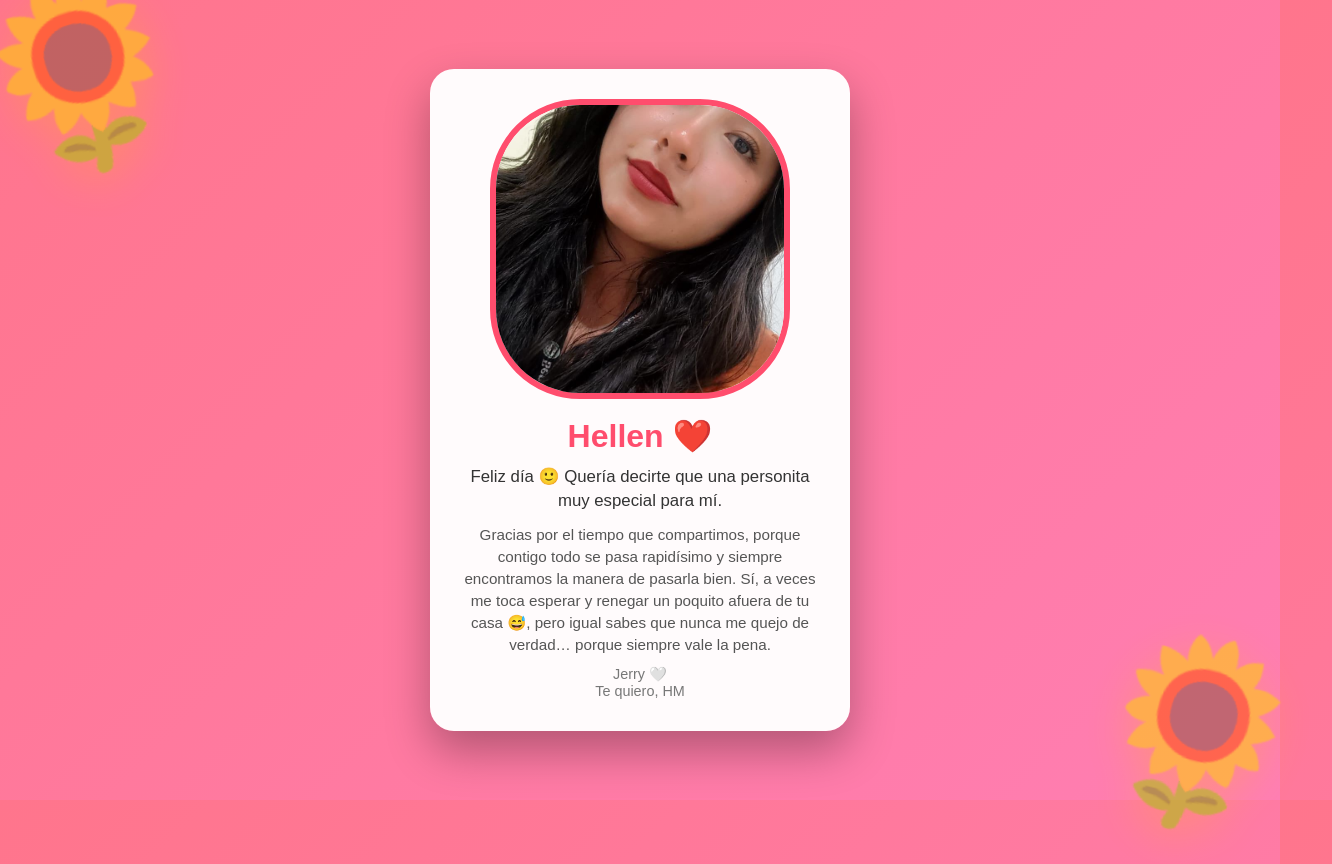
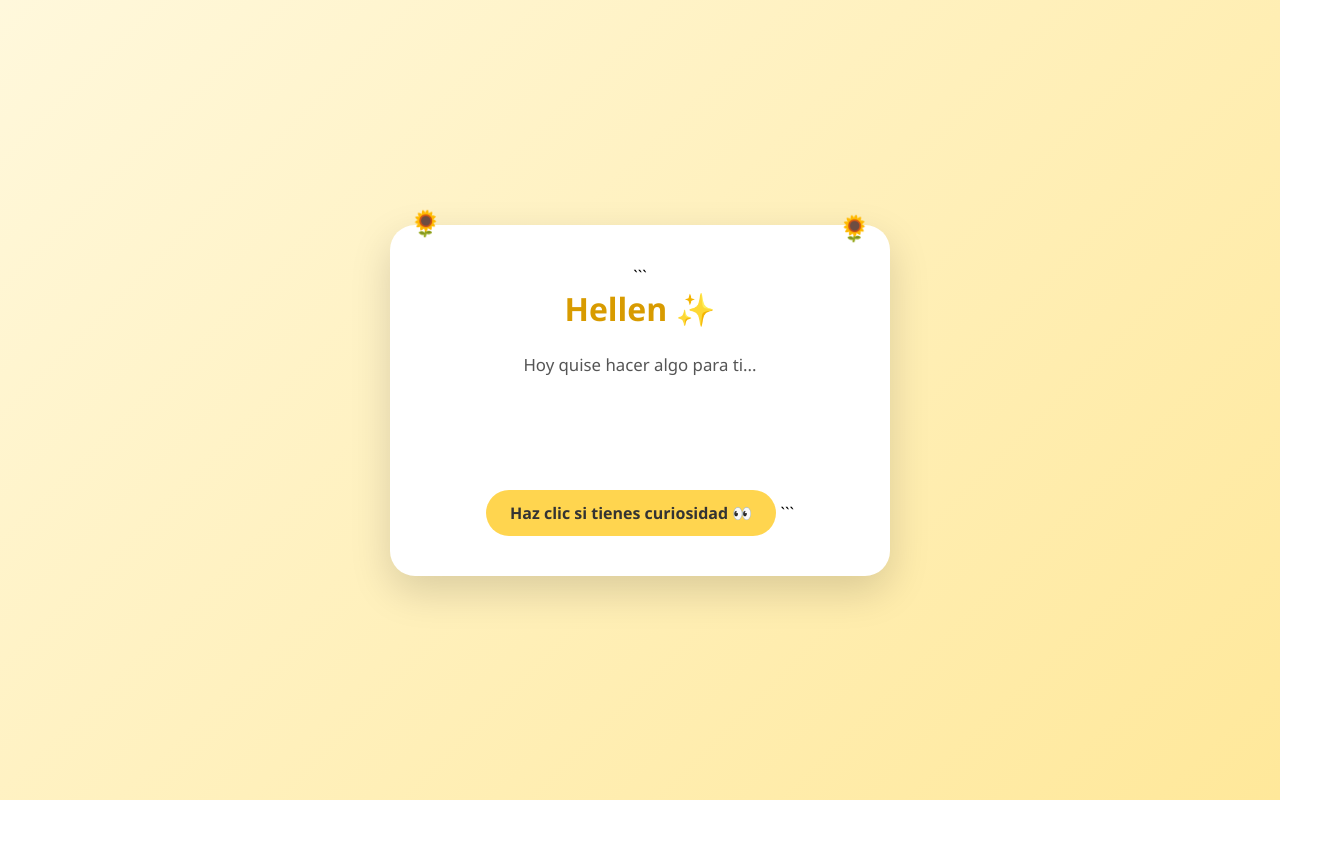
Before and after one commit to hmontalvom0412/hmm, a plain HTML site: page index.html in a window 1280 px wide. Shown: the whole page, 1332 px wide, since content can reach past the window. After the commit the page ends 800 px from the top, so only its background shows below. Drawn offline with Linux system fonts and the light colour scheme.

Commit message:
actualizacion

````diff
--- a/index.html
+++ b/index.html
@@ -1,53 +1,181 @@
 <!DOCTYPE html>
+
 <html lang="es">
 <head>
-    <meta charset="UTF-8">
-    <meta name="viewport" content="width=device-width, initial-scale=1.0">
-    <title>Feliz 14 Hellen❤️</title>
-    <link rel="stylesheet" href="styles.css">
+<meta charset="UTF-8">
+<meta name="viewport" content="width=device-width, initial-scale=1.0">
+<title>🌻Hellen, mi topo</title>
+
+<style>
+*{
+    margin:0;
+    padding:0;
+    box-sizing:border-box;
+    font-family:'Segoe UI',sans-serif;
+}
+
+body{
+    background: linear-gradient(135deg,#fff8dc,#ffe89a);
+    height:100vh;
+    display:flex;
+    justify-content:center;
+    align-items:center;
+    overflow:hidden;
+}
+
+.card{
+    background:white;
+    width:90%;
+    max-width:500px;
+    padding:40px;
+    border-radius:25px;
+    text-align:center;
+    box-shadow:0 15px 40px rgba(0,0,0,.15);
+    position:relative;
+}
+
+.sunflower{
+    position:absolute;
+    font-size:25px;
+    animation:float 4s ease-in-out infinite;
+}
+
+.sunflower:nth-child(1){
+    top:-15px;
+    left:20px;
+}
+
+.sunflower:nth-child(2){
+    top:-10px;
+    right:20px;
+}
+
+@keyframes float{
+    0%,100%{
+        transform:translateY(0);
+    }
+    50%{
+        transform:translateY(-10px);
+    }
+}
+
+h1{
+    color:#d89b00;
+    margin-bottom:20px;
+}
+
+#message{
+    min-height:120px;
+    line-height:1.8;
+    color:#555;
+    font-size:1.05rem;
+    transition:.3s;
+}
+
+button{
+    margin-top:20px;
+    border:none;
+    background:#ffd54f;
+    color:#333;
+    padding:12px 24px;
+    border-radius:30px;
+    cursor:pointer;
+    font-size:1rem;
+    font-weight:bold;
+    transition:.3s;
+}
+
+button:hover{
+    transform:scale(1.05);
+}
+
+.final{
+    color:#444;
+    animation:fadeIn 1s ease;
+}
+
+@keyframes fadeIn{
+    from{
+        opacity:0;
+        transform:translateY(10px);
+    }
+    to{
+        opacity:1;
+        transform:translateY(0);
+    }
+}
+</style>
+
 </head>
-<body class="sunflower-theme">
 
-<div class="wrapper">
-    <div class="card">
+<body>
 
-        <div class="photo">
-            <div class="slides">
-                <img src="img/hmmhcg.png" alt="Hellen">
-                <img src="img/img2.png" alt="Hellen">
-                <img src="img/img3.png" alt="Hellen">
-            </div>
-        </div>
+<div class="card">
 
-        <h1>Hellen ❤️</h1>
-<!--
-        <p class="message">
-            En este Día quiero recordarte<br>
-            lo especial que eres para mi 💕
-        </p>
+```
+<div class="sunflower">🌻</div>
+<div class="sunflower">🌻</div>
 
-        <p class="message small">
-            Gracias por cada sonrisa,<br>
-    cada momento, cada enojo y cada recuerdo compartido.
-        </p>
+<h1>Hellen ✨</h1>
 
-        <span class="date">Feliz 14 de Febrero ✨,HM💕</span>
---><p class="message">
-    Feliz día 🙂
-    Quería decirte que una personita muy especial para mí.
+<p id="message">
+    Hoy quise hacer algo para ti...
 </p>
 
-<p class="message small">
-Gracias por el tiempo que compartimos, porque contigo todo se pasa rapidísimo
-y siempre encontramos la manera de pasarla bien.
-Sí, a veces me toca esperar y renegar un poquito afuera de tu casa 😅,
-pero igual sabes que nunca me quejo de verdad… porque siempre vale la pena.
-</p>
+<button onclick="nextMessage()">
+    Haz clic si tienes curiosidad 👀
+</button>
+```
 
-<span class="date">Jerry 🤍<br>Te quiero, HM</span>
+</div>
 
-    </div>
-</div>
+<script>
+
+let step = 0;
+
+function nextMessage(){
+
+    const msg = document.getElementById("message");
+    const btn = document.querySelector("button");
+
+    step++;
+
+    if(step === 1){
+        msg.innerHTML = "Todavía no 😌";
+    }
+
+    else if(step === 2){
+        msg.innerHTML = "¿Segura que quieres verlo? 👀";
+    }
+
+    else if(step === 3){
+        msg.innerHTML = "Bueno... está bien 🌻";
+    }
+
+    else{
+        msg.innerHTML = `
+     Bueno si llegaste hasta aquí,
+significa que tu curiosidad volvió a ganar como siempre jajaja.
+
+La verdad, no escondí ningún gran secreto.
+
+Solo quería aprovechar este rincón de internet para decirte algo:
+
+Me encantas mucho,
+me gusta pasar tiempo contigo
+y sobre todo siempre es agradable encontrarte y mirar esos ojos chinitos que tienes.
+
+✨
+
+— Tom
+
+        `;
+
+        btn.style.display = "none";
+    }
+}
+
+</script>
 
 </body>
 </html>
````
Also changed, not shown: index2.html (added, +53 -0 lines).
